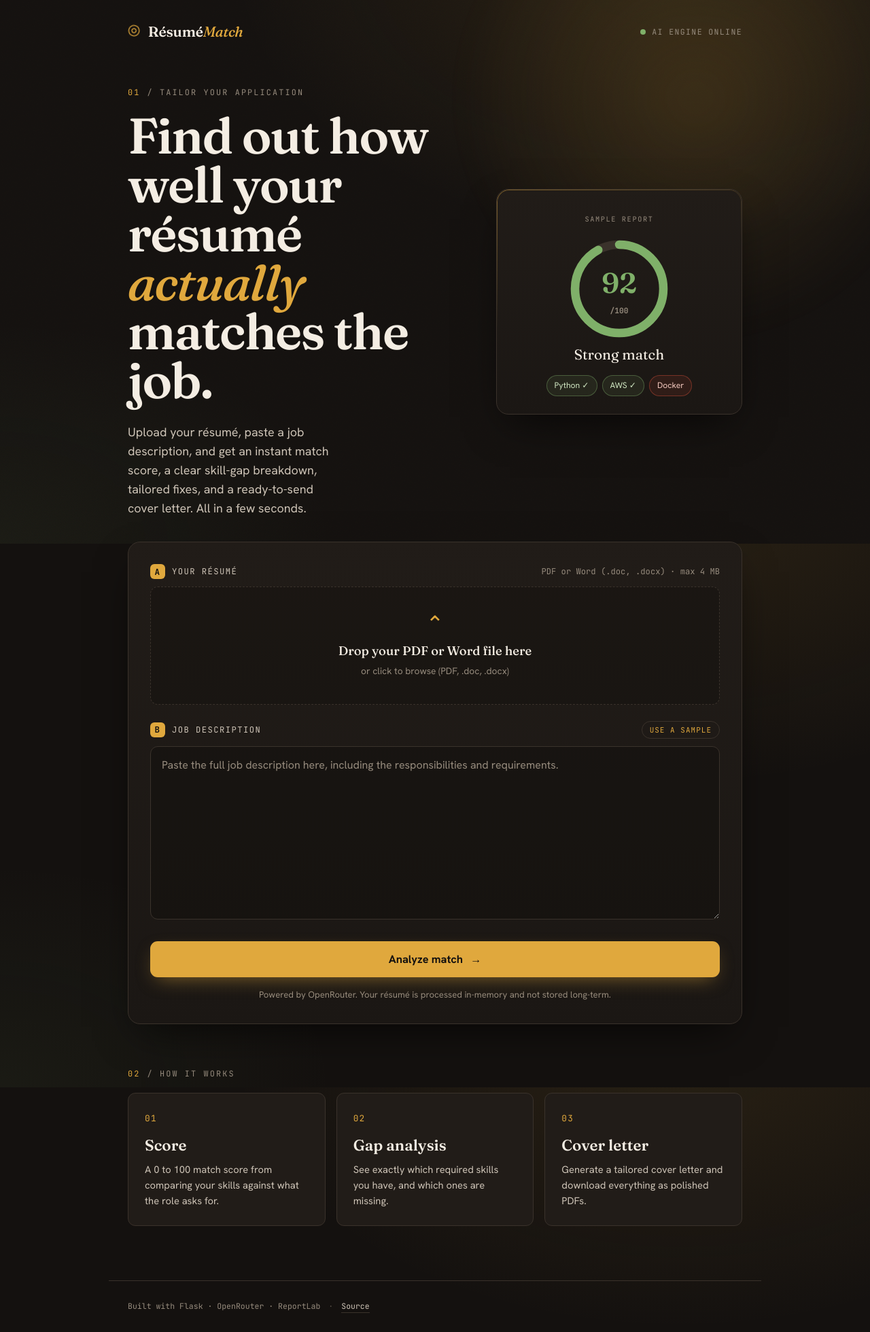
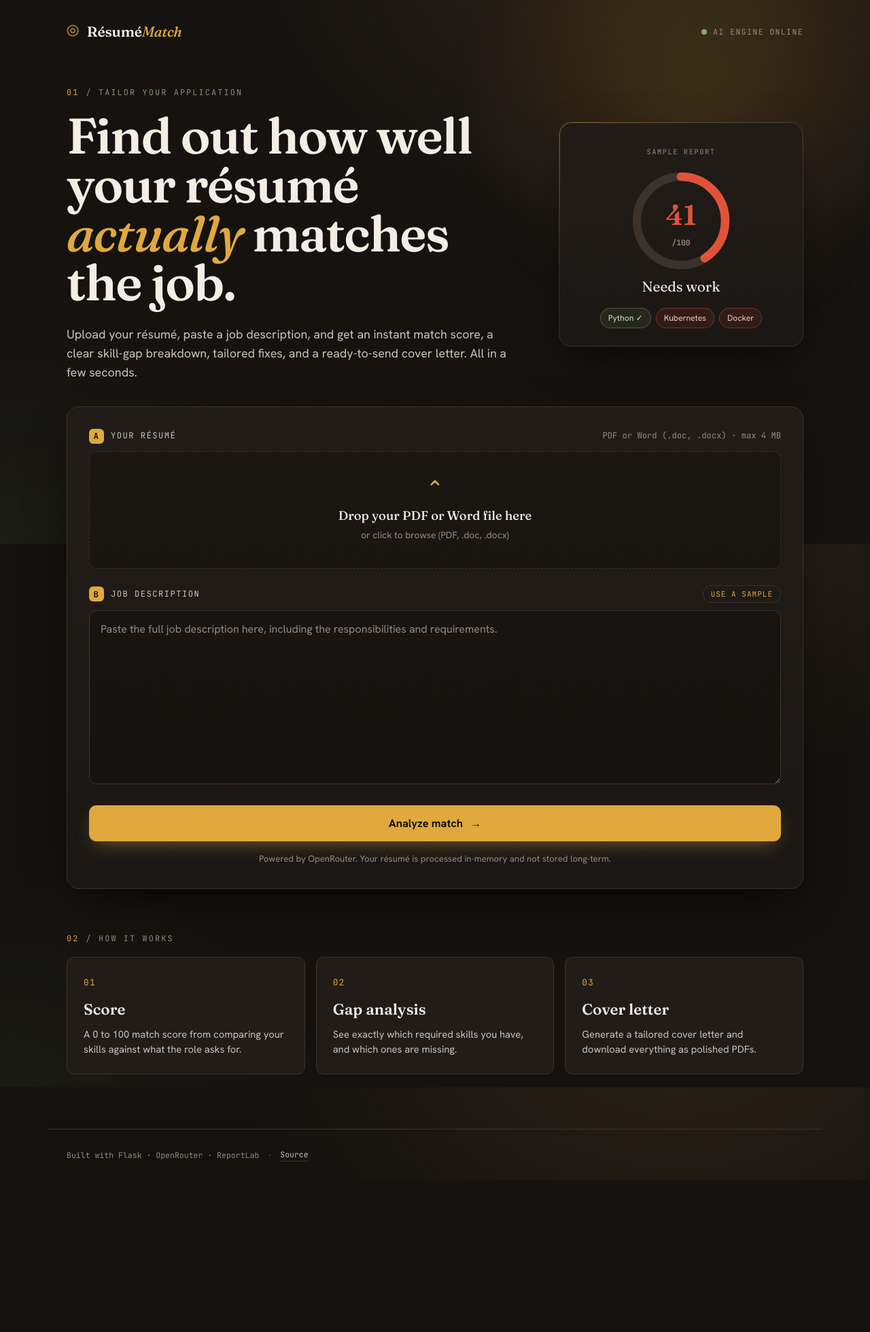
Before and after one commit to VarunDasharadhi/resume-matcher-ai, a Flask app: page / in a window 1280 px wide. Shown: the whole page at 68% size. After the commit the page ends 1709 px from the top, so only its background shows below. Run offline with Flask 3, Linux system fonts and the light colour scheme.

Commit message:
Polish landing page: wider layout, aligned hero lead, red sample score
- Widen content container 960px -> 1140px so wide screens no longer show large
  empty side bands; give the hero card a fixed 360px width.
- Make the hero lead fill the column so its right edge aligns with the headline.
- Change the sample report card to a low score (41) in red ("Needs work") to
  spark curiosity about the visitor's own score.
- Ignore root-level test PDFs/screenshots.

Co-Authored-By: Claude Opus 4.8 <noreply@anthropic.com>

```diff
--- a/static/style.css
+++ b/static/style.css
@@ -20,7 +20,7 @@
   --shadow:     0 24px 60px -20px rgba(0,0,0,.7);
   --radius:     18px;
   --radius-sm:  11px;
-  --maxw:       960px;
+  --maxw:       1140px;
   --serif: "Fraunces", Georgia, serif;
   --sans: "Hanken Grotesk", system-ui, sans-serif;
   --mono: "JetBrains Mono", ui-monospace, monospace;
@@ -132,8 +132,8 @@ body {
 /* ============ HERO ============ */
 .hero {
   padding: 64px 0 36px;
-  display: grid; grid-template-columns: 1.15fr 0.85fr;
-  gap: 52px; align-items: center;
+  display: grid; grid-template-columns: 1fr 360px;
+  gap: 56px; align-items: center;
 }
 .hero-title {
   font-family: var(--serif); font-weight: 600;
@@ -141,7 +141,7 @@ body {
   letter-spacing: -.025em; margin: 0 0 26px;
 }
 .hero-title em { font-style: italic; color: var(--amber); font-weight: 500; }
-.hero-lead { max-width: 30ch; font-size: 1.12rem; color: var(--cream-dim); margin: 0; }
+.hero-lead { max-width: none; font-size: 1.12rem; color: var(--cream-dim); margin: 0; }
 
 .hero-text > * { animation: rise .7s cubic-bezier(.2,.85,.3,1) both; }
 .hero-text .eyebrow { animation-delay: .02s; }
@@ -172,13 +172,13 @@ body {
 .preview-gauge svg { width: 100%; height: 100%; transform: rotate(-90deg); }
 .pg-track { fill: none; stroke: var(--line); stroke-width: 10; }
 .pg-fill {
-  fill: none; stroke: var(--sage); stroke-width: 10; stroke-linecap: round;
+  fill: none; stroke: var(--coral); stroke-width: 10; stroke-linecap: round;
   animation: pg-draw 1.4s cubic-bezier(.2,.8,.2,1) .5s both;
 }
 @keyframes pg-draw { from { stroke-dashoffset: 326.7; } }
 .preview-num {
   position: absolute; inset: 0; display: grid; place-content: center;
-  font-family: var(--serif); font-size: 2.6rem; font-weight: 600; color: var(--sage);
+  font-family: var(--serif); font-size: 2.6rem; font-weight: 600; color: var(--coral);
 }
 .preview-num span { font-family: var(--mono); font-size: .7rem; color: var(--muted); }
 .preview-verdict { font-family: var(--serif); font-size: 1.3rem; margin: 0 0 14px; }
--- a/templates/index.html
+++ b/templates/index.html
@@ -22,14 +22,14 @@
         <svg viewBox="0 0 120 120">
           <circle class="pg-track" cx="60" cy="60" r="52"></circle>
           <circle class="pg-fill" cx="60" cy="60" r="52"
-                  stroke-dasharray="326.7" stroke-dashoffset="26.1"></circle>
+                  stroke-dasharray="326.7" stroke-dashoffset="192.8"></circle>
         </svg>
-        <div class="preview-num">92<span>/100</span></div>
+        <div class="preview-num">41<span>/100</span></div>
       </div>
-      <p class="preview-verdict">Strong match</p>
+      <p class="preview-verdict">Needs work</p>
       <div class="preview-chips">
         <span class="pchip pchip--match">Python ✓</span>
-        <span class="pchip pchip--match">AWS ✓</span>
+        <span class="pchip pchip--miss">Kubernetes</span>
         <span class="pchip pchip--miss">Docker</span>
       </div>
     </div>
```
Also changed, not shown: 1 other file.
